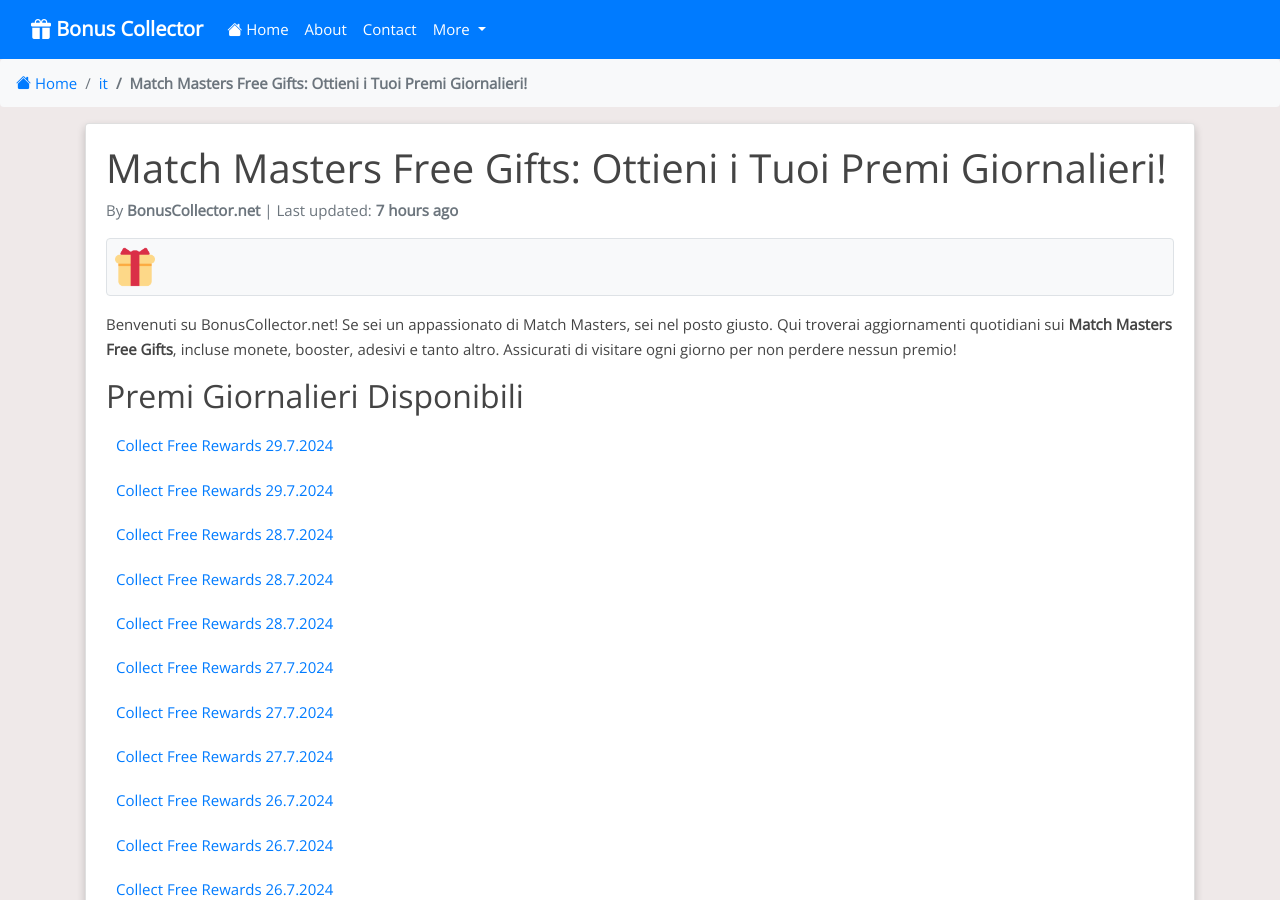
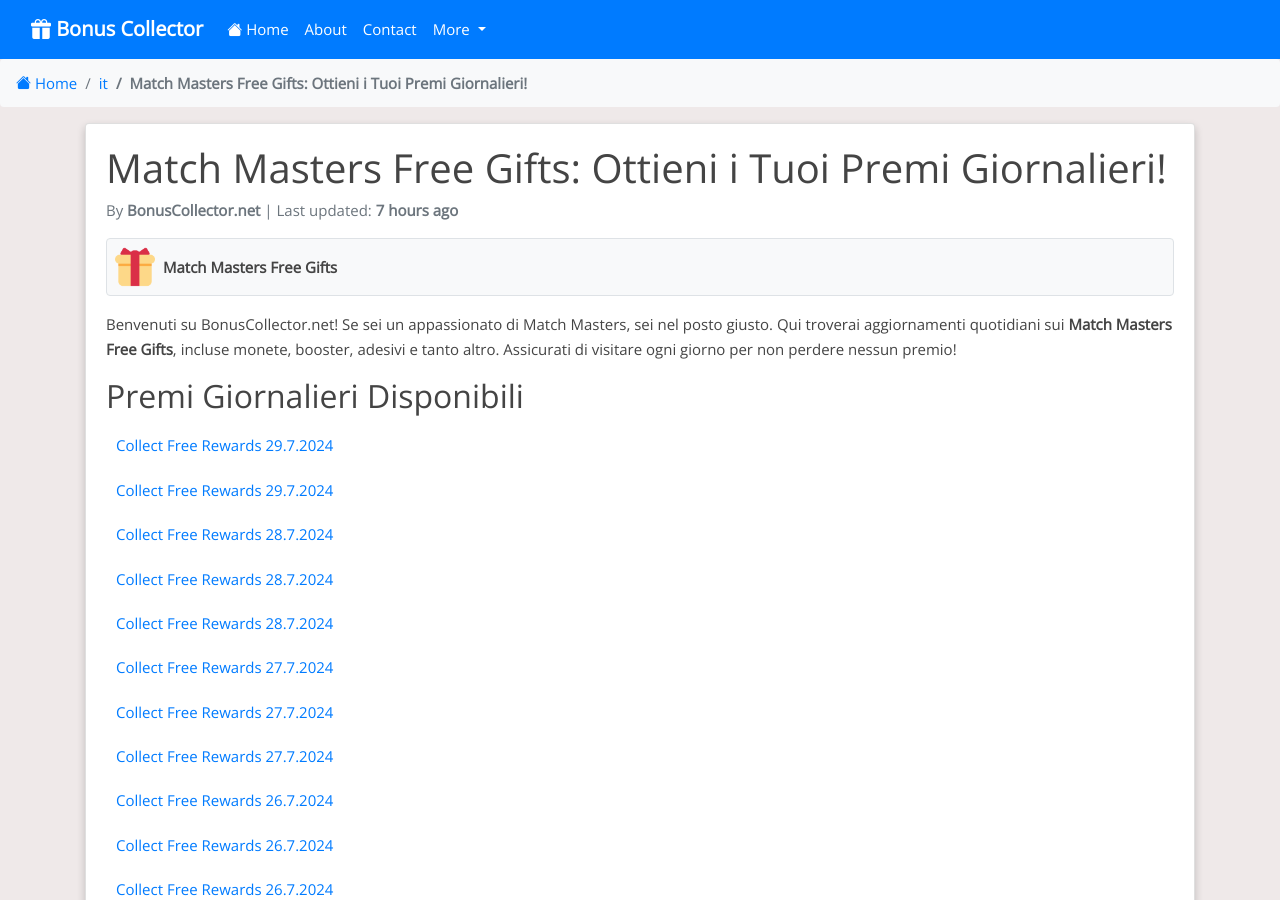
Before and after one commit to Prollad99/bs-net, a Jekyll site: the page built from it/_posts/2024-07-23-match-masters.md, in a window 1280 px wide and 900 px high. Built offline with Jekyll 4.4.1, drawn with Linux system fonts in a browser that asks for light colours; nearby versions of some CDN libraries; comment, search, counter and statistics services are not loaded.

Commit message:
Update 2024-07-23-match-masters.md

```diff
--- a/it/_posts/2024-07-23-match-masters.md
+++ b/it/_posts/2024-07-23-match-masters.md
@@ -9,6 +9,8 @@
 permalink: /it/match-masters-free-gifts/
 image: /assets/images/match-masters.webp
 include_file: match-masters.html
+manifest: /manifests/it/match-masters.json
+app_name: "Match Masters Free Gifts"
 ---
 
 Benvenuti su BonusCollector.net! Se sei un appassionato di Match Masters, sei nel posto giusto. Qui troverai aggiornamenti quotidiani sui **Match Masters Free Gifts**, incluse monete, booster, adesivi e tanto altro. Assicurati di visitare ogni giorno per non perdere nessun premio!
```
